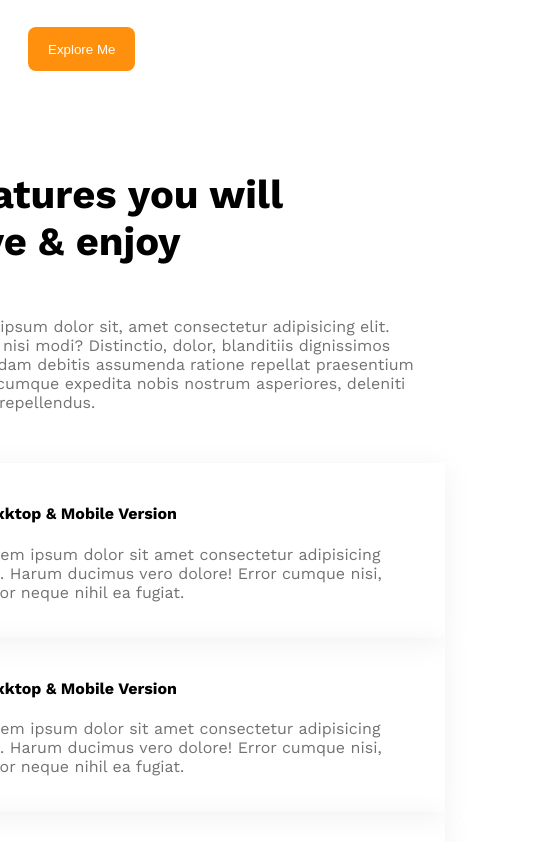
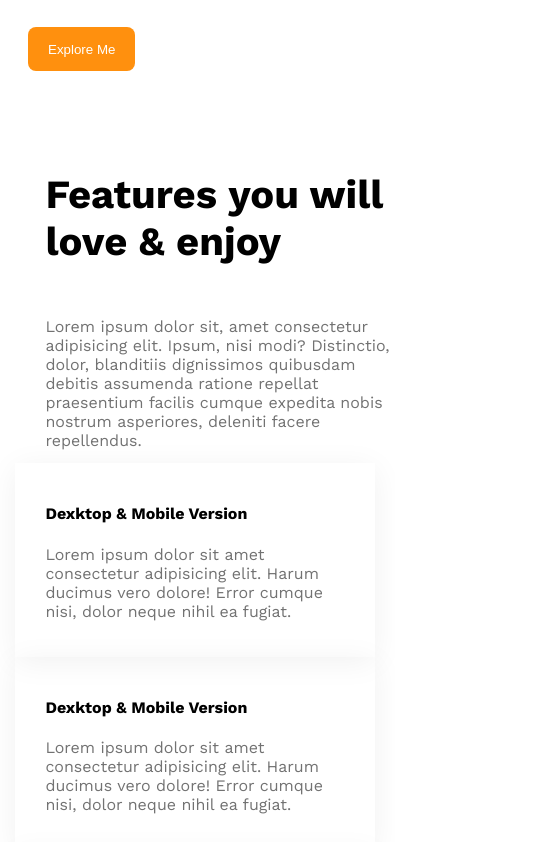
Before and after one commit to rm40405/Modules-10-architects, a plain HTML site: page index.html in a window 390 px wide. Shown: the part 2722-3564 px from the top of the page, 548 px wide, since content can reach past the window. Drawn offline with nearby package versions, Linux system fonts and the light colour scheme.

Commit message:
added responsive

```diff
--- a/index.html
+++ b/index.html
@@ -69,6 +69,7 @@
       <!-- section 2 features -->
       <section class="section-2-features display-flex main-width">
         <div class="section-2-container">
+          <div class="section-2-head">
             <h3 class="section-2-heading">
               Features you will <br />love & enjoy
             </h3>
@@ -78,6 +79,7 @@
               debitis assumenda ratione repellat praesentium facilis cumque
               expedita nobis nostrum asperiores, deleniti facere repellendus.
             </p>
+          </div>
           <div class="section-2-content">
             <h4 class="section-2-title">Dexktop & Mobile Version</h4>
             <p class="text-dark-gray">
--- a/style.css
+++ b/style.css
@@ -141,6 +141,9 @@ body{
 
 
 }
+.section-2-head{
+    width:100%;
+}
 .section-2-image img{
     width: 100%;
 }
@@ -275,13 +278,25 @@ body{
         justify-content: center;
         align-items: center;
         margin: 0;
+
+    }
+
+    .section-2-content{
+        margin: 0 auto;
+        width: 80%;
     }
     .section-2-container{
-        margin: 0;
-    }
-    .section-2-content{
         margin: 0 auto;
 
+    }
+    .section-2-head{
+        width: 80%;
+        margin: 0 auto;
+
+
+    }
+    .section-2-heading ,.para{
+        width: 350px;
     }
     .btn{
 
@@ -299,9 +314,13 @@ body{
 .footer-content{
     margin:0;
     margin-top: 50px;
+    width:300px;
 }
 .footer-icon{
-    margin-top: 50px;
+    margin-top: 200px;
+}
+.footer-end{
+
 }
 
 
```
Lines whose indentation alone changed are shown as unchanged.
